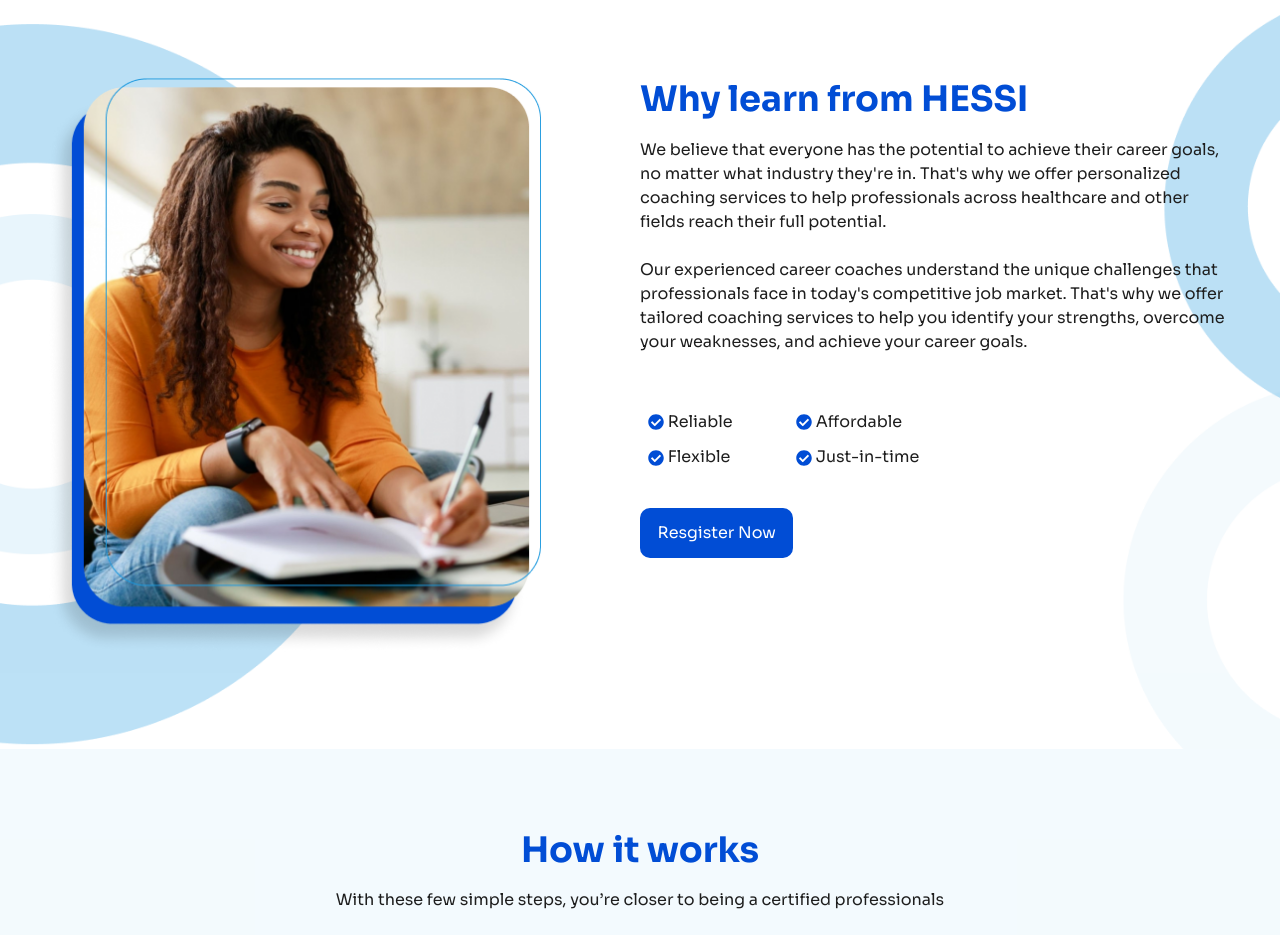
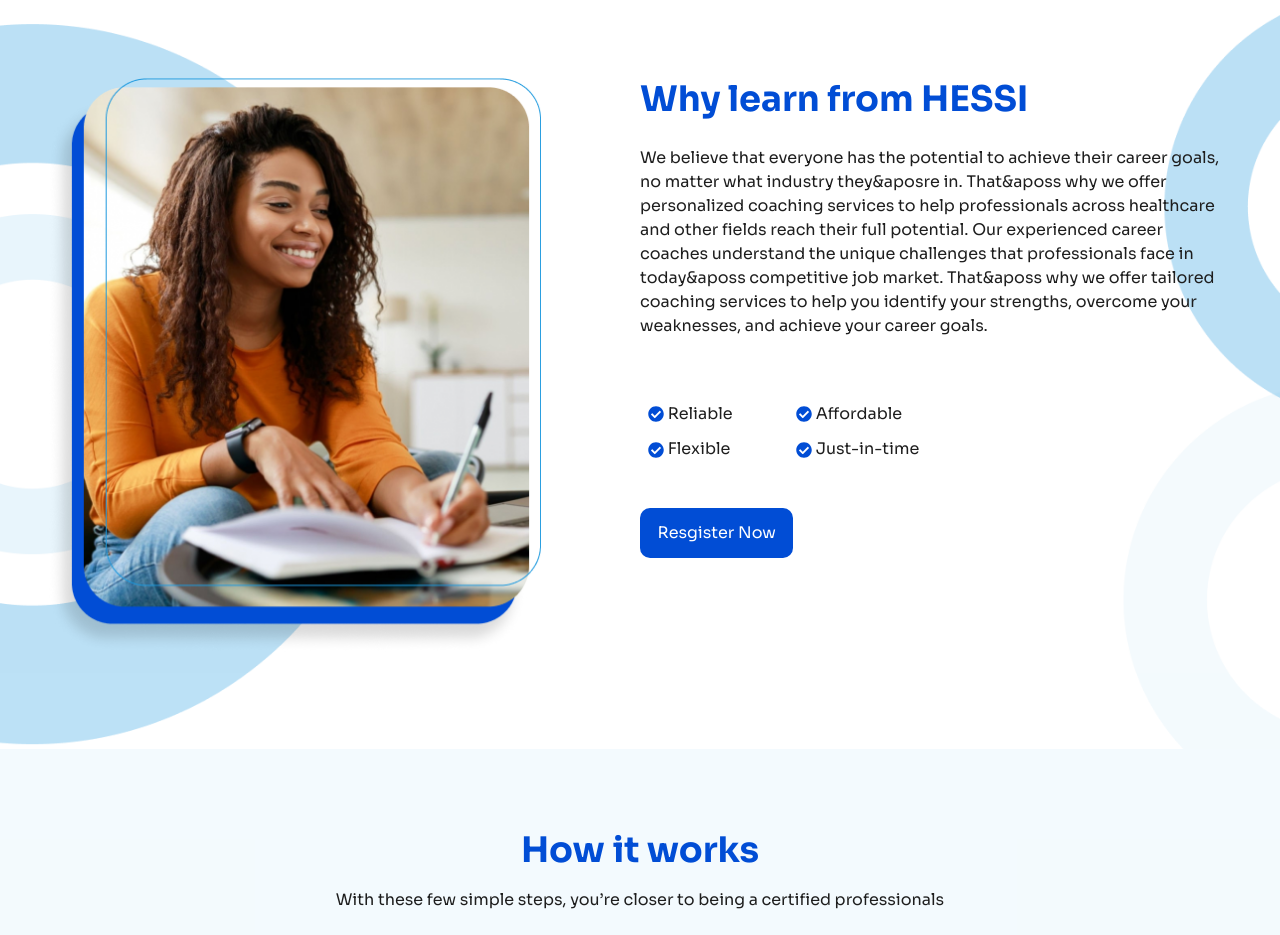
Before and after one commit to Errytagedesign/hessi, a Next.js app: page / in a window 1280 px wide. Shown: the part 940-1875 px from the top of the page. Built offline with nearby package versions, Linux system fonts and the light colour scheme.

Commit message:
bug fixes

```diff
--- a/app/page.js
+++ b/app/page.js
@@ -45,13 +45,12 @@
           <h3 data-aos="fade-down-left">Why learn from HESSI</h3>
           <p data-aos="fade-left">
             We believe that everyone has the potential to achieve their career
-            goals, no matter what industry they're in. That's why we offer
-            personalized coaching services to help professionals across
-            healthcare and other fields reach their full potential. <br />{" "}
-            <br />
-            Our experienced career coaches understand the unique challenges that
-            professionals face in today's competitive job market. That's why we
-            offer tailored coaching services to help you identify your
+            goals, no matter what industry they&aposre in. That&aposs why we
+            offer personalized coaching services to help professionals across
+            healthcare and other fields reach their full potential. Our
+            experienced career coaches understand the unique challenges that
+            professionals face in today&aposs competitive job market. That&aposs
+            why we offer tailored coaching services to help you identify your
             strengths, overcome your weaknesses, and achieve your career goals.
           </p>
           <hgroup
```
